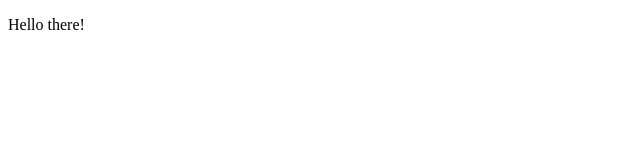
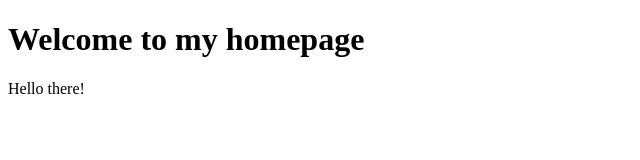
Before and after one commit to skinyip/skinyip.github.io, a plain HTML site: page index.html in a window 1280 px wide. Shown: the whole page, without its empty margins (0-640 px from the left). Drawn offline with Linux system fonts and the light colour scheme.

Commit message:
insert welcome message

```diff
--- a/index.html
+++ b/index.html
@@ -1,6 +1,7 @@
 <!doctype HTML>
 <html>
 <body>
+<h1>Welcome to my homepage</h1>
 <p>Hello there!</p>
 </body>
 </html>
```
